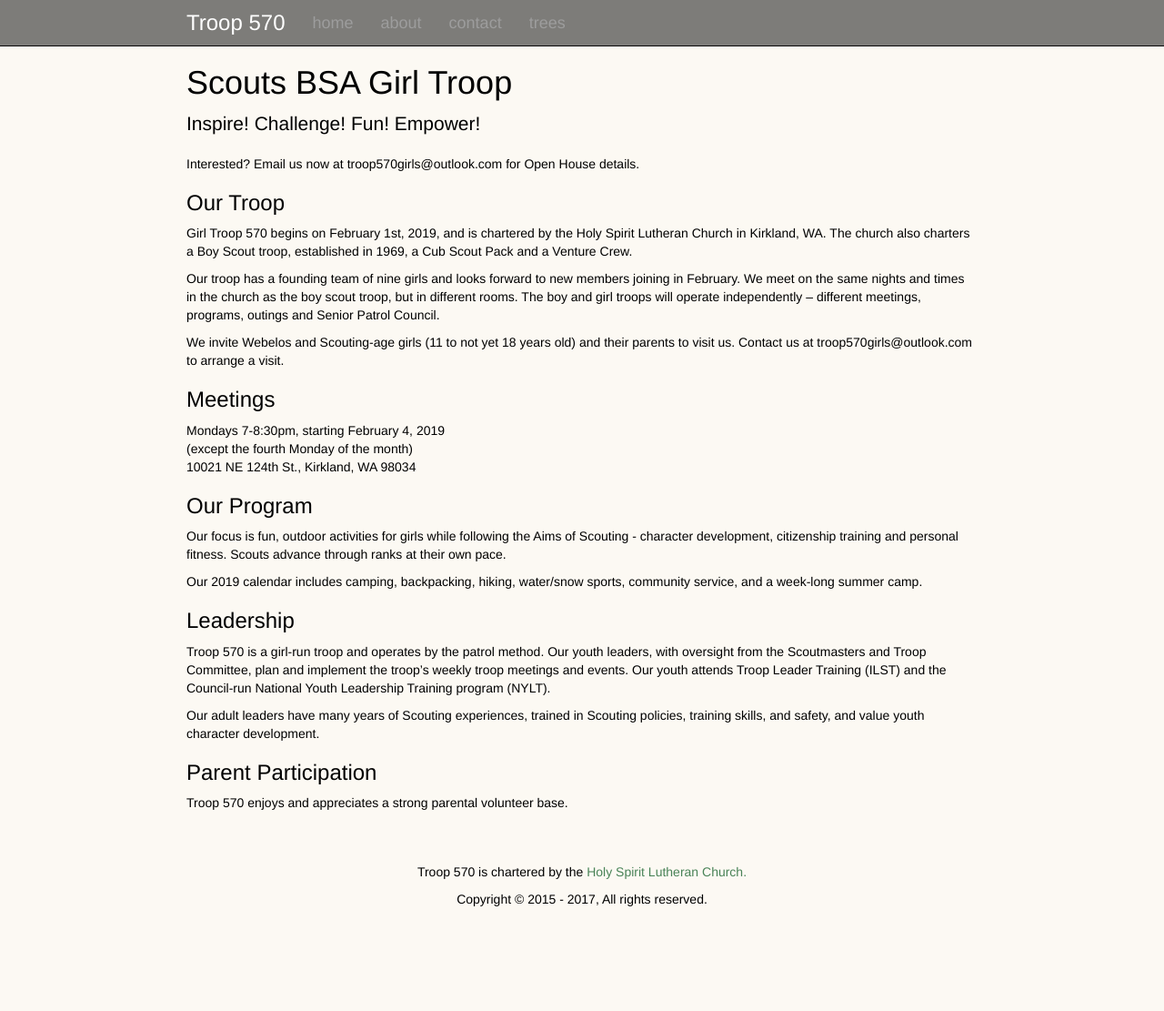
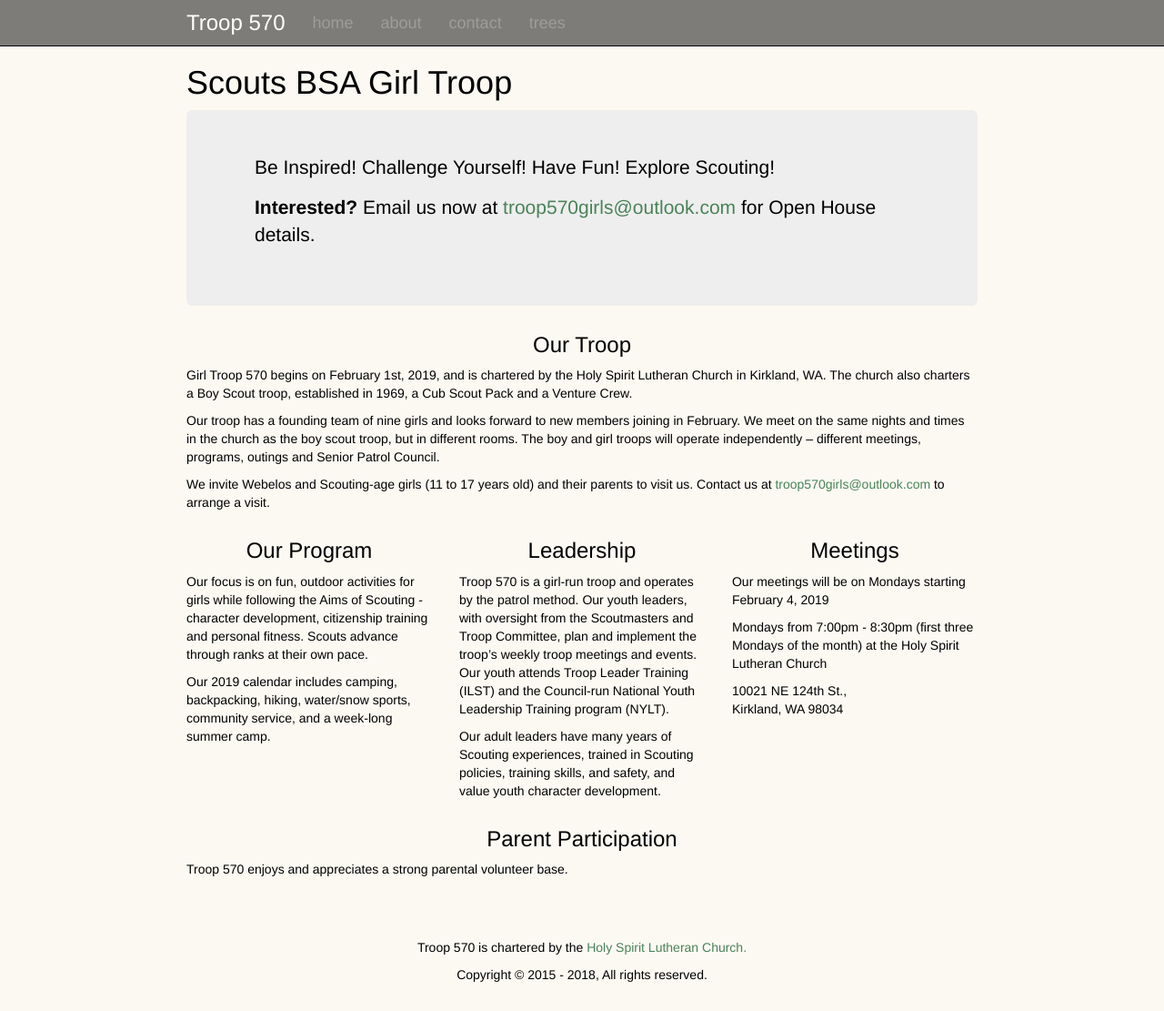
Before and after one commit to troop570/troop570.github.io, a Jekyll site: the page built from girls/index.html, in a window 1280 px wide. Shown: the whole page at 91% size. Built offline with Jekyll 4.4.1, drawn with Linux system fonts in a browser that asks for light colours; nearby versions of some CDN libraries; before the commit the page ends 1028 px from its top, so only the background shows below that.

Commit message:
update copyright to 2018 Grid markup for Girls

```diff
--- a/_includes/footer.html
+++ b/_includes/footer.html
@@ -1,6 +1,6 @@
 <div class="footer clearfix">
   <p class="text-center">Troop 570 is chartered by the <a href="http://www.hslckirkland.org/">Holy Spirit Lutheran Church.</a></p>
   <p class="text-center">
-    Copyright &copy; 2015 - 2017, All rights reserved.
+    Copyright &copy; 2015 - 2018, All rights reserved.
   </p>
 </div>
--- a/girls/index.html
+++ b/girls/index.html
@@ -3,51 +3,65 @@
 title: Scouts BSA Girl Troop
 ---
 
+<div class="jumbotron">
+  <div class="container">
     <p class="lead">
-Inspire! Challenge! Fun! Empower!
+        Be Inspired! Challenge Yourself! Have Fun! Explore Scouting!
     </p>
+    <p><strong>Interested?</strong> Email us now at <a href="mailto:troop570girls@outlook.com">troop570girls@outlook.com</a> for Open House details.
+  </div>
+</div>
 
-<p>Interested? Email us now at troop570girls@outlook.com for Open House details.
 
-<h3>Our Troop</h3>
+<h3 class="text-center">Our Troop</h3>
 <p>Girl Troop 570 begins on February 1st, 2019, and is chartered by the Holy
 Spirit Lutheran Church in Kirkland, WA. The church also charters a Boy Scout
-troop, established in 1969, a Cub Scout Pack and a Venture Crew.
+troop, established in 1969, a Cub Scout Pack and a Venture Crew.</p>
 
 <p>Our troop has a founding team of nine girls and looks forward to new members
 joining in February.  We meet on the same nights and times in the church as the
 boy scout troop, but in different rooms. The boy and girl troops will operate
 independently – different meetings, programs, outings and Senior Patrol
-Council.
+Council.</p>
 
-<p>We invite Webelos and Scouting-age girls (11 to not yet 18 years old) and
-their parents to visit us. Contact us at troop570girls@outlook.com to arrange a
+<p>We invite Webelos and Scouting-age girls (11 to 17 years old) and
+their parents to visit us. Contact us at  <a href="mailto:troop570girls@outlook.com">troop570girls@outlook.com</a> to arrange a
 visit.
-
-<h3>Meetings</h3>
-
-<p>Mondays 7-8:30pm, starting February 4, 2019
-<br>(except the fourth Monday of the month)
-<br>10021 NE 124th St., Kirkland, WA 98034
-
-<h3>Our Program</h3>
-<p> Our focus is fun, outdoor activities for girls while following the Aims of
+<div class="row">
+  <div class="col-lg-4 col-md-6">
+    <h3 class="text-center">Our Program</h3>
+    <p>Our focus is on fun, outdoor activities for girls while following the Aims of
     Scouting - character development, citizenship training and personal fitness.
-Scouts advance through ranks at their own pace.
+    Scouts advance through ranks at their own pace.</p>
 
     <p>Our 2019 calendar includes camping, backpacking, hiking, water/snow sports,
-community service, and a week-long summer camp.
-
-<h3>Leadership</h3>
+    community service, and a week-long summer camp.</p>
+  </div>
+  <div class="col-lg-4 col-md-6">
+    <h3 class="text-center">Leadership</h3>
     <p>Troop 570 is a girl-run troop and operates by the patrol method. Our youth
     leaders, with oversight from the Scoutmasters and Troop Committee, plan and
     implement the troop’s weekly troop meetings and events. Our youth attends Troop
     Leader Training (ILST) and the Council-run National Youth Leadership Training
-program (NYLT).
+    program (NYLT).</p>
 
     <p>Our adult leaders have many years of Scouting experiences, trained in
     Scouting policies, training skills, and safety, and value youth character
-development.
+    development.</p>
+  </div>
+  <div class="col-lg-4 col-md-6">
+    <h3 class="text-center">Meetings</h3>
 
-<h3>Parent Participation</h3>
-<p>Troop 570 enjoys and appreciates a strong parental volunteer base.
+    <p>Our meetings will be on Mondays starting February 4, 2019</p>
+    <p>Mondays from 7:00pm - 8:30pm (first three Mondays of the month) at the
+      Holy Spirit Lutheran Church</p>
+    <address>
+        10021 NE 124th St., <br />
+        Kirkland, WA 98034
+    </address>
+  </div>
+  <div class="col-lg-12 col-md-6">
+    <h3 class="text-center">Parent Participation</h3>
+    <p>Troop 570 enjoys and appreciates a strong parental volunteer base.</p>
+  </div>
+</div>
```
Lines whose indentation alone changed are shown as unchanged.
